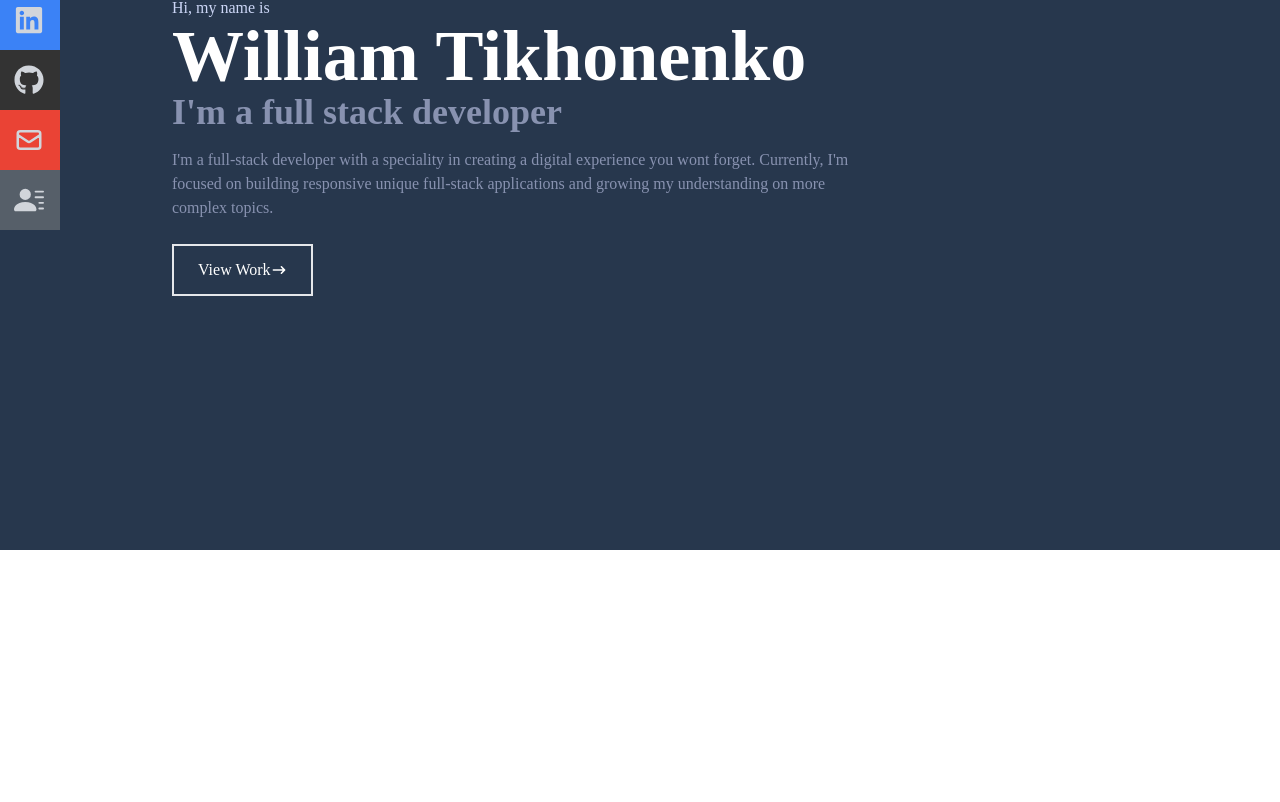
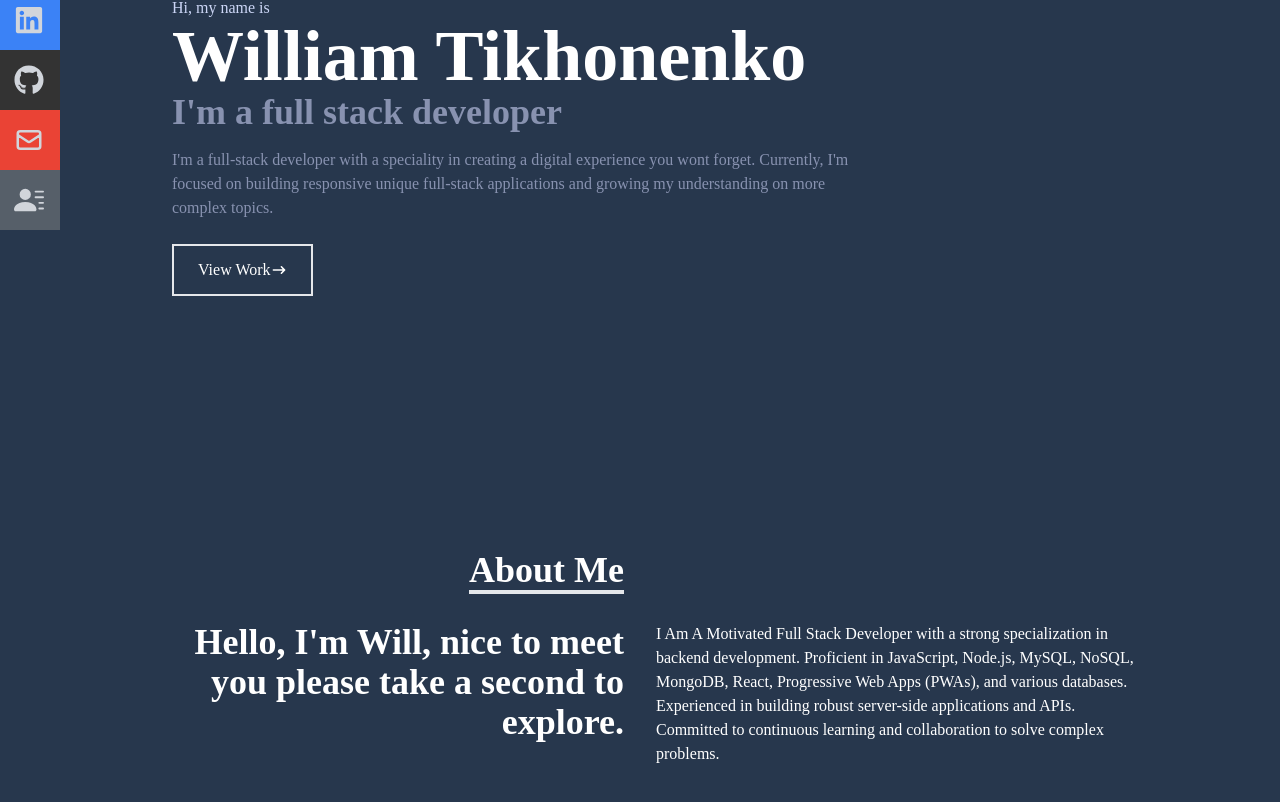
Before and after one commit to WillZealot/ReactPortfolio, a React (Create React App) app in the folder reactportfolio/: page / in a window 1280 px wide. Shown: the part 250-1052 px from the top of the page. Before the commit the page ends 800 px from the top, so only its background shows below. Built offline with nearby package versions, Linux system fonts and the light colour scheme.

Commit message:
saved about me content have to take a break almost added all info

```diff
--- a/reactportfolio/src/App.js
+++ b/reactportfolio/src/App.js
@@ -1,3 +1,4 @@
+import About from "./components/About";
 import Navbar from "./components/Navbar";
 import Home from "./components/home";
 
@@ -6,6 +7,7 @@ function App() {
     <div >
       <Navbar></Navbar>
       <Home></Home>
+      <About></About>
     </div>
   );
 }
--- /dev/null
+++ b/reactportfolio/src/components/About.jsx
@@ -0,0 +1,30 @@
+import React from 'react'
+
+const About = () => {
+  return (
+    <div name='about' className='w-full h-screen bg-[#27374D] text-white'>
+        <div className='flex flex-col justify center items-center w-full h-full'>
+            <div className='max-w-[1000px] w-full px-4 grid grid-cols-2 gap-8'>
+                <div className='sm:text-right pb-8 pl-4'>
+                    <p className='text-4xl font-bold inline border-b-4 border-grey-300'>
+                    About Me
+                    </p>
+                </div>
+                <div></div>
+            </div>
+            <div className='max-w-[1000px] w-full grid grid-cols-2 gap-8'>
+                <div>
+                <p className='sm:text-right text-4xl font-bold'>Hello, I'm Will, nice to meet you please take a second to explore.</p>
+                </div>
+                <div>
+                    <p>
+                    I Am A Motivated Full Stack Developer with a strong specialization in backend development. Proficient in JavaScript, Node.js, MySQL, NoSQL, MongoDB, React, Progressive Web Apps (PWAs), and various databases. Experienced in building robust server-side applications and APIs. Committed to continuous learning and collaboration to solve complex problems.
+                    </p>
+                </div>
+            </div>
+        </div>
+    </div>
+  )
+}
+
+export default About
--- a/reactportfolio/src/components/Navbar.jsx
+++ b/reactportfolio/src/components/Navbar.jsx
@@ -12,7 +12,7 @@ const Navbar = () => {
   return (
     <div className='fixed w-full h-[80px] flex justify-between items-center px-4 bg-[#27374D] text-slate-100'>
         <div>
-            <img src={Logo} alt='logopic' style={{width:'100px', paddingTop:'40px'}}></img>
+            <img src={Logo} alt='logopic' style={{width:'80px'}}></img>
         </div>
 
         {/* menu */}
```
